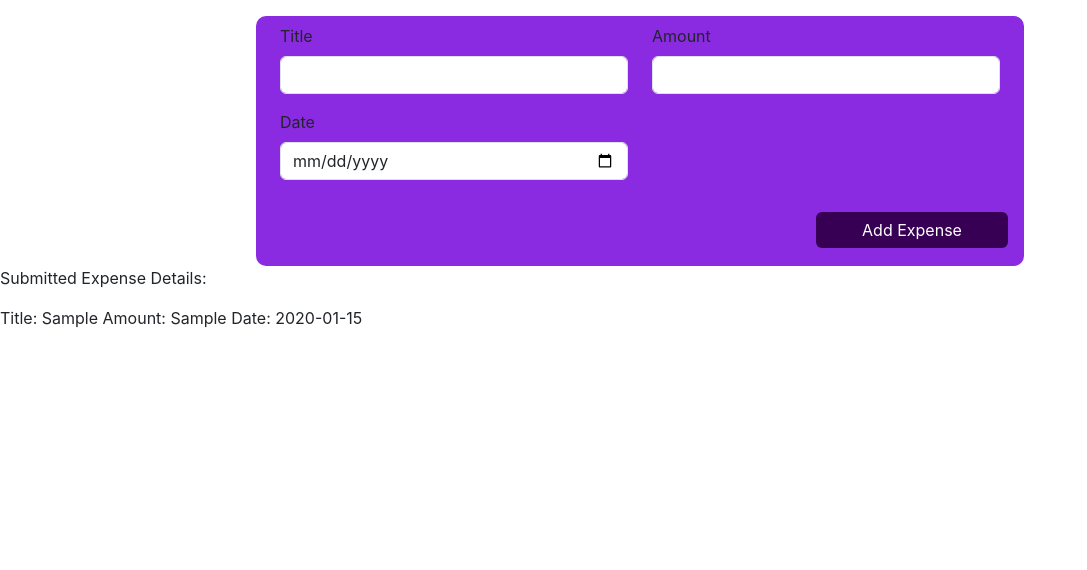
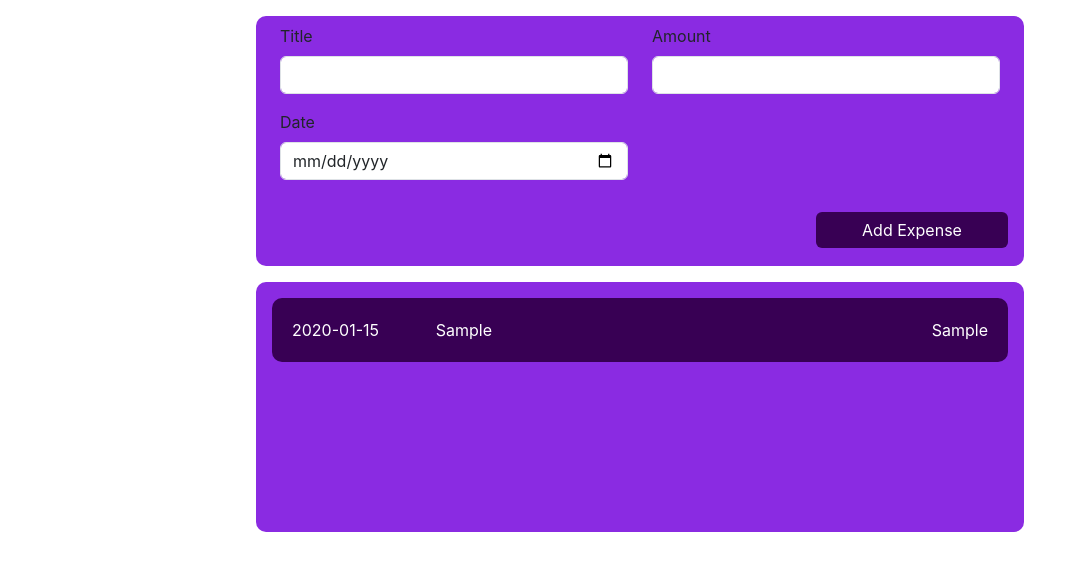
Before and after one commit to yuvrajdas/Sharpner, a React (Create React App) app in the folder React/creating_your_own_first_component/: page / in a window 1280 px wide. Both pictures are taken after typing "Sample", "Sample", "2020-01-15" into the empty fields and a click on the button "Add Expense". Shown: the top 570 px of the page, without its empty margins (0-1087 px from the left). Built offline with nearby package versions, Linux system fonts and the light colour scheme.

Commit message:
addExpenseHandler function in APP.js in such a way that it starts showing dynamically in the UI

```diff
--- a/React/creating_your_own_first_component/src/ExpensForm.css
+++ b/React/creating_your_own_first_component/src/ExpensForm.css
@@ -9,6 +9,23 @@
     -ms-border-radius: 10px;
     -o-border-radius: 10px;
 }
+.content{
+    display: flex !important;
+    background-color: #380054;
+    color: #ffffff;
+    justify-content: space-between;
+    padding: 20px;
+    border-radius: 10px;
+    -webkit-border-radius: 10px;
+    -moz-border-radius: 10px;
+    -ms-border-radius: 10px;
+    -o-border-radius: 10px;
+}
+.content__data{
+    width: 200px;
+    display: flex;
+    justify-content: space-between;
+}
 
 button{
     background-color: #380054 !important;
--- a/React/creating_your_own_first_component/src/ExpenseForm.jsx
+++ b/React/creating_your_own_first_component/src/ExpenseForm.jsx
@@ -3,8 +3,7 @@ import './ExpensForm.css';
 
 const ExpenseForm = () => {
     const [expenseDetails, setExpenseDetails] = useState({ title: "", amount: "", date: "" });
-    const [submittedExpense, setSubmittedExpense] = useState(null);
-
+    const [expenseData, setExpenseData] = useState([]);
     const handleInputChange = (e) => {
         const { name, value } = e.target;
         setExpenseDetails(prevState => ({
@@ -15,7 +14,9 @@ const ExpenseForm = () => {
 
     const handleSubmit = (e) => {
         e.preventDefault();
-        setSubmittedExpense(expenseDetails);
+        expenseData.push(expenseDetails);
+        setExpenseData(expenseData);
+        console.log(expenseData);
         // Reset form fields after submission if needed
         setExpenseDetails({ title: "", amount: "", date: "" });
     };
@@ -42,12 +43,26 @@ const ExpenseForm = () => {
                 </form>
             </div>
 
-            {submittedExpense && (
-                <div>
-                    <p>Submitted Expense Details:</p>
-                    <p>Title: {submittedExpense.title} Amount: {submittedExpense.amount} Date: {submittedExpense.date}</p>
+            <div className='form-wrapper mt-3'>
+                <div className="row m-auto p-3">
+                    {
+                        expenseData?.map((ele) => {
+                            return (
+
+                                    <div className="content mb-3">
+                                        <div className='content__data'>
+                                            <span>{ele.date}</span>
+                                            <span>{ele.title}</span>
+                                        </div>
+                                        <div>{ele.amount}</div>
+                                    </div>
+
+                            )
+                        })
+                    }
+
                 </div>
-            )}
+            </div>
         </>
     );
 };
```
